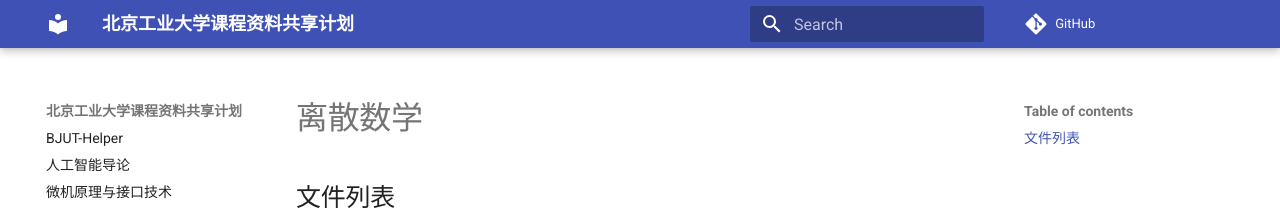
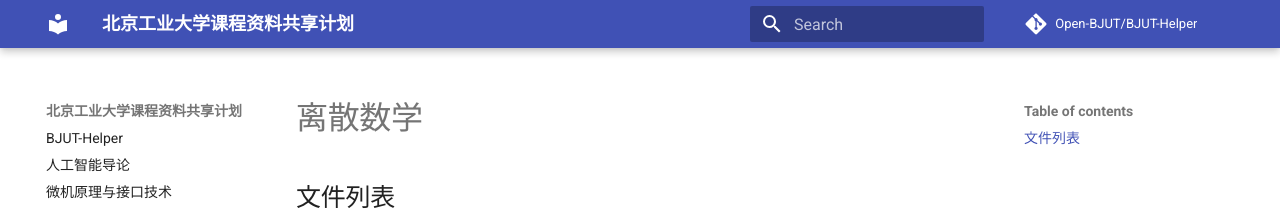
Before and after one commit to bjut-swift/BJUT-Helper, an MkDocs documentation site: the page built from docs/离散数学.md, in a window 1280 px wide. Shown: the top 210 px of the page. Built offline with MkDocs 1.6.1 and Material for MkDocs 9.7.7, drawn with Linux system fonts in a browser that asks for light colours; comment, search, counter and statistics services are not loaded.

Commit message:
update theme

```diff
--- a/mkdocs.yml
+++ b/mkdocs.yml
@@ -1,4 +1,6 @@
 site_name: 北京工业大学课程资料共享计划
+docs_dir: docs/
+repo_name: 'Open-BJUT/BJUT-Helper'
+repo_url: https://github.com/Open-BJUT/BJUT-Helper
 theme:
   name: material
-repo_url: https://github.com/Nagi-ovo/BJUT-Helper
```
Also changed, not shown: 1 other file.
